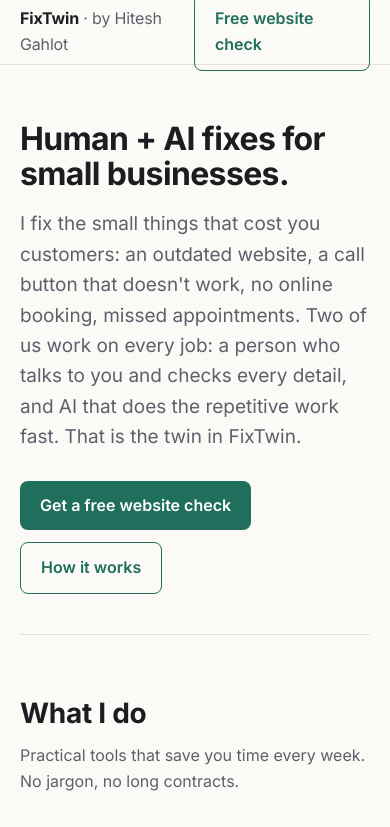
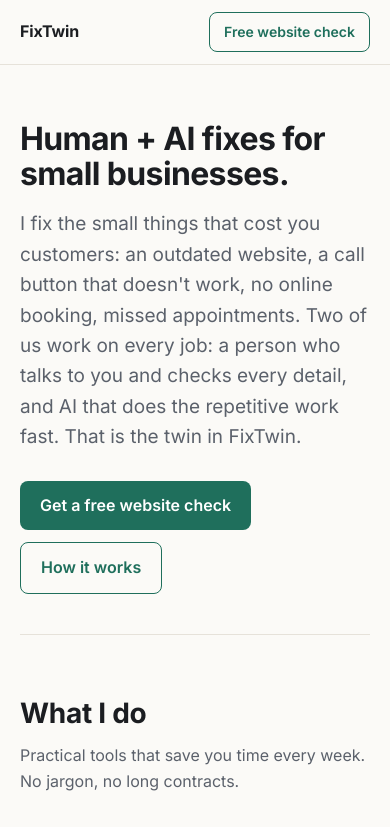
Before and after one commit to hiteshwork360-web/websites-by-hitesh, a plain HTML site: page index.html in a window 390 px wide. Shown: the top 827 px of the page. Drawn offline with Linux system fonts and the light colour scheme.

Commit message:
Tidy header on phones
Co-Authored-By: Claude Opus 5.5 <noreply@anthropic.com>
Claude-Session: https://claude.ai/code/session_01FmEr55jJAjpvcwmeTyQpWf

```diff
--- a/index.html
+++ b/index.html
@@ -42,11 +42,12 @@ ul.checks li:before{content:"✓";position:absolute;left:0;color:var(--accent);f
 .cta p{color:#c9ccd2}
 .cta .btn{background:#fff;color:var(--ink)}
 footer{padding:32px 0;color:var(--muted);font-size:14px}
-@media (max-width:600px){.hero{padding:56px 0 40px}.cta{padding:28px 20px}}
+.by{font-weight:400;color:var(--muted)}
+@media (max-width:600px){.by{display:none}nav .btn{padding:8px 14px;font-size:14px}.hero{padding:56px 0 40px}.cta{padding:28px 20px}}
 </style>
 </head>
 <body>
-<header><div class="wrap"><nav><div class="logo">FixTwin<span style="font-weight:400;color:var(--muted)"> · by Hitesh Gahlot</span></div><a class="btn ghost" href="mailto:hitesh.work360@gmail.com?subject=Free%20website%20check">Free website check</a></nav></div></header>
+<header><div class="wrap"><nav><div class="logo">FixTwin<span class="by"> · by Hitesh Gahlot</span></div><a class="btn ghost" href="mailto:hitesh.work360@gmail.com?subject=Free%20website%20check">Free website check</a></nav></div></header>
 
 <main class="wrap">
 <div class="hero">
```
